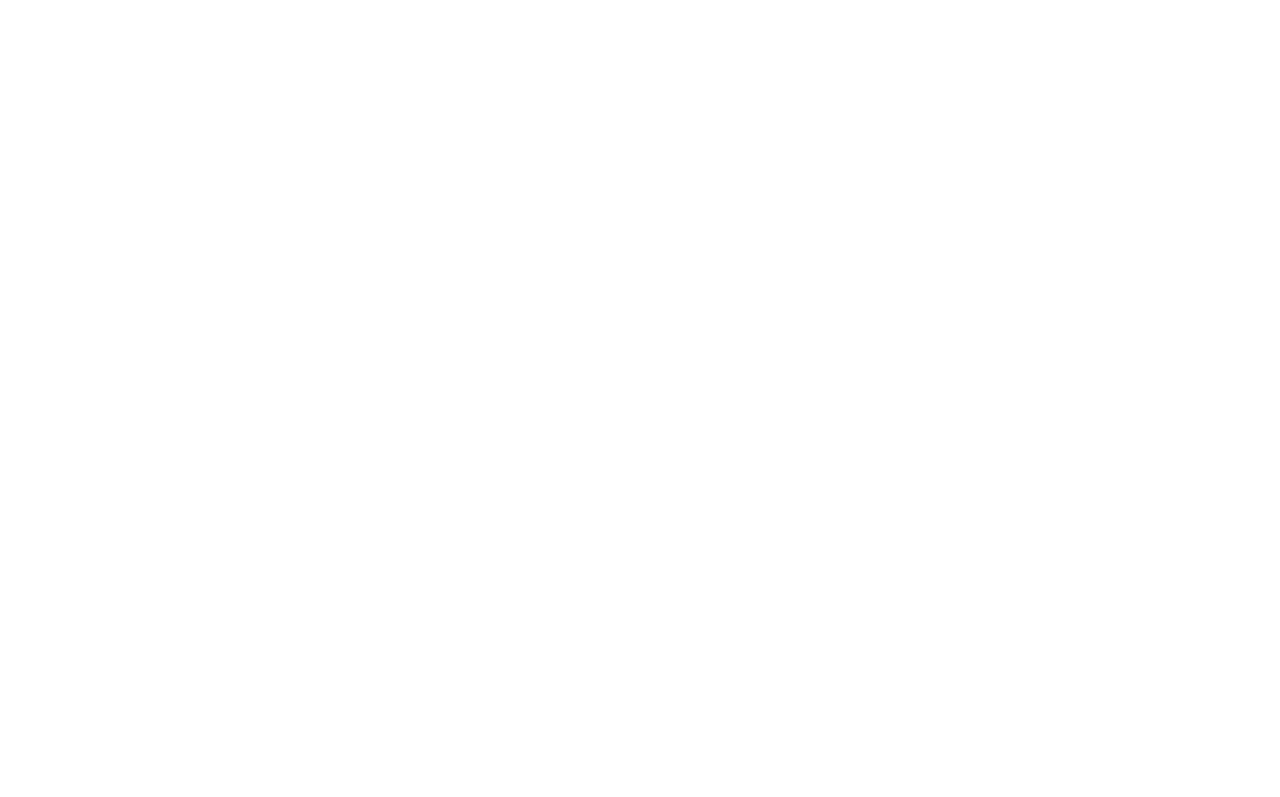
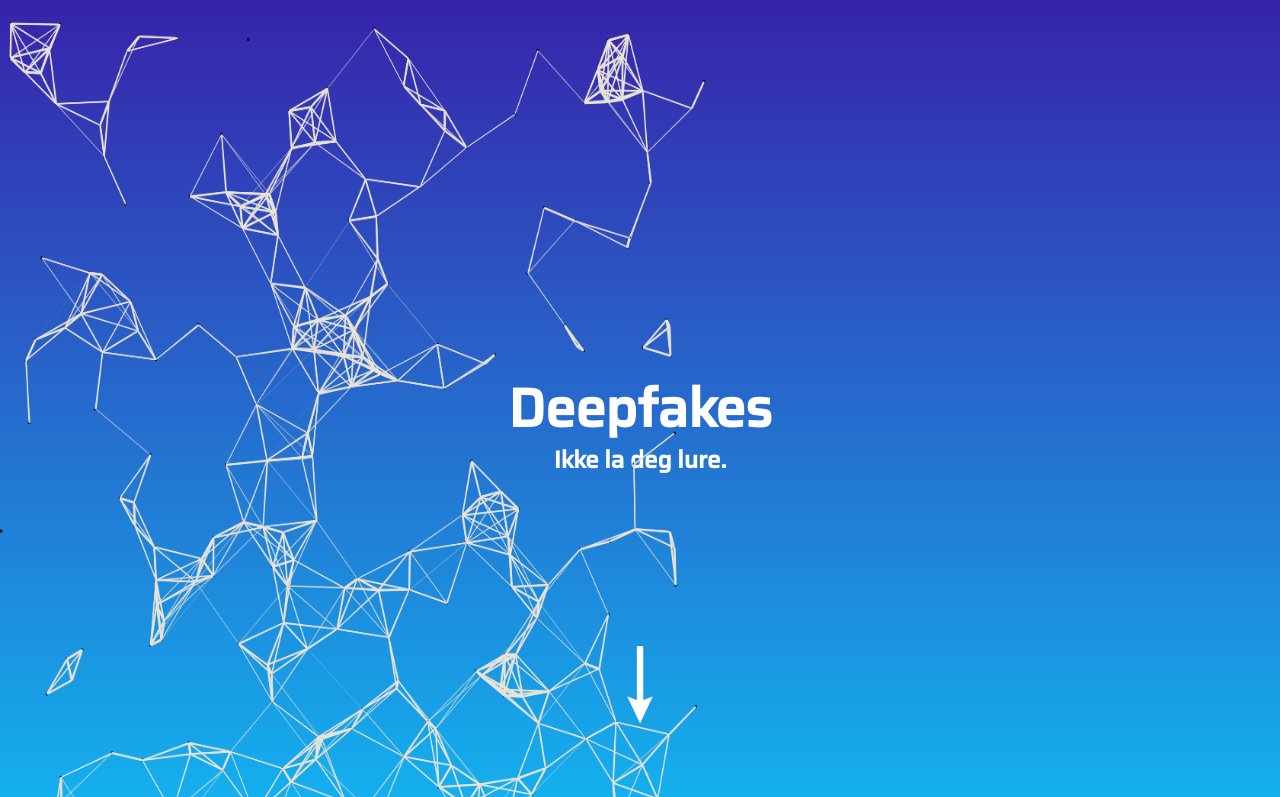
Before and after one commit to VictorH04/Medietilsynet-Deepfakes-SchoolProject, a website: page index.html in a window 1280 px wide. Shown: the top 797 px of the page. Drawn offline with Linux system fonts and the light colour scheme; animation ran at ten frames a second.

Commit message:
Added three new sections with animation, info and styling

```diff
--- a/JS/app.js
+++ b/JS/app.js
@@ -0,0 +1,61 @@
+// line 2-7 A function that draws a line between two particles
+function line(particle, particle2) {
+	context.beginPath();
+	context.moveTo(particle.x, particle.y);
+	context.lineTo(particle2.x, particle2.y);
+	context.stroke();
+}
+
+// Line 18: clearing the previous frame
+// Line 19 to 41: For each particle
+// Line 22 to 31: Check with every other particle
+// Line 23: Make sure you're not checking a particle with itself
+// Line 25 to 26: calculate approximate distance between particles (a sum of differences in the X and Y axles). You could use the actual distance [sqrt(distanceX^2+distanceY^2)], but that just slows things down and is not really visible.
+// Line 23 to 26: If the distance is lower than the threshold, the width and the color of the line.
+// Line 35 to 36: The Particle moves in both dimensions
+// Line 34 and 36: Bounce off the edges
+function animate() {
+	context.clearRect(0, 0, canvas.width, canvas.height);
+	for (let i = 0; i < maxParticles; i++) {
+		let particle = particles[i];
+		context.fillRect(particle.x - particleSize / 2, particle.y - particleSize / 2, particleSize, particleSize);
+		for (let j = 0; j < maxParticles; j++) {
+			if (i != j) {
+				let particle2 = particles[j];
+				let distanceX = Math.abs(particle2.x - particle.x);
+				let distanceY = Math.abs(particle2.y - particle.y);
+				if (distanceX < threshold && distanceY < threshold) {
+					context.lineWidth = (threshold * 2 - (distanceX + distanceY)) / 50;
+					context.strokeStyle = '#E9E3D7';
+					line(particle, particle2);
+				}
+			}
+		}
+		particle.x = particle.x + particle.vx;
+		particle.y = particle.y + particle.vy;
+		if (particle.x > canvas.width - particleSize || particle.x < particleSize) particle.vx = -particle.vx;
+		if (particle.y > canvas.height - particleSize || particle.y < particleSize) particle.vy = -particle.vy;
+	}
+	window.requestAnimationFrame(animate);
+}
+
+// Line 48 to 53: Setting up Variables and parameters
+//Line 54 to 61: Initialize the particles with random coordinates and speeds.
+//Line 64: Start everything.
+let canvas = document.getElementById('myCanvas');
+let context = canvas.getContext('2d');
+let particles = [];
+let particleSize = 3;
+let maxParticles = 400;
+let threshold = 75;
+for (let i = 0; i < maxParticles; i++) {
+	let particle = {
+		x: Math.random() * canvas.height,
+		y: Math.random(5) * canvas.width,
+		vx: Math.random(),
+		vy: Math.random(),
+	};
+	particles.push(particle);
+}
+// context.fillstyle = 'blue';
+animate();
--- /dev/null
+++ b/SASS/base/_base.scss
@@ -0,0 +1,136 @@
+/* ===== Universal Things ===== */
+
+:root {
+    //* COLORS
+    --lightblue1: #116cbb;
+    --lightblue2: #5aa5d4;
+
+    --darkblue1: #0C5DA4;
+    --darkblue2: #467e95;
+
+    --red1: #c13a01;
+
+    --cardboard: #E9E3D7;
+
+    --winered-dark: #4f0415;
+    --winered-light: #a11d24;
+
+    --lightpink: #e3afbb;
+
+    --yellow: #f7c72c;
+    --green: #85c442;
+
+    //* SHADOWS
+    --shadow-light-1: 0 3.5rem 4rem rgba(0, 0, 0, .4);
+    --shadow-dark-1: 0 2rem 6rem rgba(0, 0, 0, .4);
+    --shadow-dark-2: 0 2rem 4rem rgba(0, 0, 0, .6);
+    --shadow-dark-3: 0 1.5rem 7rem rgba(0, 0, 0, .8);
+    --shadow-light-4: 0 10px 20px rgba(0, 0, 0, 0.19), 0 6px 6px rgba(0, 0, 0, 0.23);
+
+    //* BORDERS
+    --border-bottom-1: .2rem solid #000;
+    --border-bottom-2: .5rem solid #f47d3b;
+    --border-bottom-3: .5rem solid #48ABC7;
+    --border-bottom-4: .1rem solid #ffd300;
+    --border-bottom-5: .5rem solid #ffd300;
+    --border-bottom-6: .2rem solid #40437c;
+    --border-bottom-7: .5rem solid #fff;
+    --border-bottom-8: .5rem solid #5e91b4;
+    --border-bottom-9: .3rem solid #f47d3b;
+
+    --border-1: .5rem solid #48ABC7;
+    --border-2: .5rem solid #fff;
+
+    //* MARGINS
+    --title-margin: 5rem;
+    --top-margin: 2.5rem;
+    --bottom-margin: 2.5rem;
+    --left-margin: 5rem;
+
+    //* PADDINGS
+    --title-padding: 5rem 5rem;
+    --big-padding: 7.5rem 5rem;
+
+
+    //* FONT-SIZES
+    --fs-heading-big: 6.75rem;
+    --fs-heading-medium: 4.5rem;
+    --fs-heading: 3rem;
+    --fs-title: 2.5rem;
+    --fs-text-big: 2rem;
+    --fs-text: 1.5rem;
+}
+
+/* MEDIA QUERY SIZES */
+$bp-largest: 75em; // 1200px === 75em
+$bp-large: 68.75em; // 1100px === 68.75em
+$bp-medium: 56.25em; // 900px === 56.25em
+$bp-small: 37.5em; // 600px === 37.5em
+$bp-smallest: 31.25em; // 500px === 31.25em
+$bp-phone: 23.75em; // 380px === 23.75em
+
+*,
+*::after,
+*::before {
+    margin: 0;
+    padding: 0;
+    box-sizing: inherit;
+}
+
+html {
+    // ! This defines what 1rem is.
+    font-size: 62.5%;
+    box-sizing: border-box;
+    font-family: 'Saira', sans-serif;
+    min-height: 100vh;
+    scroll-behavior: smooth;
+    background-image: linear-gradient(to  bottom, #3723aa, #14b0ee);
+    // background-repeat: no-repeat;
+    background-attachment: fixed;
+
+    @media screen and (min-width: $bp-largest) {}
+
+    @media screen and (min-width: $bp-large) {
+        font-size: 50%;
+    }
+
+    @media screen and (max-width: $bp-medium) {}
+
+    @media screen and (max-width: 800px) {}
+
+
+    @media screen and (max-width: $bp-small) {
+        // font-size: 25%;
+    }
+
+    @media screen and (max-width: $bp-smallest) {}
+
+    @media screen and (max-width: 440px) {}
+
+    @media screen and (max-width: $bp-phone) {}
+
+    // // MEDIA QUERY
+    // @media screen and (max-width: $bp-large) {
+    //     font-size: 50%;
+    // }
+
+    // @media screen and (max-width: $bp-small) {
+    //     font-size: 25%;
+    // }
+
+}
+
+body {
+    position: relative;
+    box-sizing: border-box;
+    min-height: 100vh;
+    // min-height: 100vh;
+    // min-width: 100vw;
+    // display: grid;
+    // place-items: center;
+    overflow-x: hidden;
+    // overflow-y: scroll;
+    scroll-behavior: smooth;
+
+    font-family: Saira, sans-serif;
+}
--- /dev/null
+++ b/SASS/base/_layout.scss
@@ -0,0 +1,143 @@
+.topsection {
+    // background-image: linear-gradient(to right bottom, #3723aa, #14b0ee);
+    color: #fff;
+
+    display: flex;
+    justify-content: center;
+    align-items: center;
+    z-index: -1;
+    height: 100vh;
+    width: 100vw;
+
+    &-title {
+        font-size: var(--fs-heading-big);
+        position:absolute;
+        margin-top: 2rem;
+        z-index:1;
+
+        animation-name: glideIn;
+        animation-duration: 2s;
+        animation-iteration-count: 1;
+    }
+
+    &-undertitle {
+        font-size: var(--fs-heading);
+        position:absolute;
+        margin-top: 15rem;
+        z-index:1;
+        opacity: 0;
+
+        animation-name: showIn;
+        animation-delay: 1300ms;
+        animation-duration: 2s;
+        animation-fill-mode: forwards;
+    }
+
+    &-downarrow {
+        font-size: 12.5rem;
+        position:absolute;
+        margin-top: 70rem;
+        z-index:50;
+        text-decoration: none;
+        color: #fff;
+    }
+
+    &-canvas {
+    z-index: 1;
+    height: 100vh;
+    width: 100vw;
+    }
+
+}
+
+.whatsection {
+    min-height: 100vh;
+    display: flex;
+    flex-direction: column;
+
+
+    &-title {
+        color: #Fff;
+        padding: var(--title-padding);
+        font-size: var(--fs-heading-medium);
+    }
+
+    &-downarrow {
+        margin: 2.5rem auto;
+        font-size: 12.5rem;
+        z-index:50;
+        text-decoration: none;
+        color: #fff;
+    }
+
+    &-wrapper {
+
+        &_text {
+            align-items: center;
+            width: 60%;
+            margin-left: 5rem;
+
+            color: #fff;
+
+            font-size: var(--fs-text-big);
+            font-weight: 400;
+
+            margin-top: -.5rem;
+            padding: 2rem 2rem;
+
+            border-left: var(--border-2);
+            border-bottom: var(--border-2);
+        }
+
+        &_picture {
+            margin-left: 5rem;
+
+            border-left: var(--border-2);
+            border-bottom: var(--border-2);
+        }
+
+        &_picture2 {
+            margin-left: 5rem;
+            height: 70rem;
+
+            border-left: var(--border-2);
+            border-bottom: var(--border-2);
+        }
+
+}
+
+}
+
+.whatsection2 {
+    height: 100vh;
+    // background-color: #fff;
+
+    &-title {
+        color: #Fff;
+        padding: var(--title-padding);
+        font-size: var(--fs-heading-medium);
+    }
+}
+
+
+@keyframes glideIn {
+    from {
+        margin-right: 100%;
+
+      }
+
+      to {
+        margin-left: 0%;
+      }
+}
+
+@keyframes showIn {
+    from {
+        opacity: 0;
+
+      }
+
+      to {
+        opacity: 1;
+      }
+}
--- a/SASS/main.scss
+++ b/SASS/main.scss
@@ -0,0 +1,2 @@
+@import "base/_base.scss";
+@import "base/_layout.scss";
--- a/index.html
+++ b/index.html
@@ -5,12 +5,64 @@
         <meta charset="utf-8">
         <meta http-equiv="X-UA-Compatible" content="IE=edge">
         <title>Medietilsynet | Deepfakes</title>
-        <meta name="description" content="">
+        <meta name="Medietilsynet | Deepfakes" content="Deepfakes">
         <meta name="viewport" content="width=device-width, initial-scale=1">
         <link rel="stylesheet" href="CSS/style.css">
+        <link href="https://fonts.googleapis.com/css?family=Saira:300,400,500&display=swap" rel="stylesheet">
     </head>
     <body>
 
+        <section class="topsection">
+
+            <h1 class="topsection-title">Deepfakes</h1>
+
+            <h3 class="topsection-undertitle">Ikke la deg lure.</h3>
+
+            <a href="#whatsection" class="topsection-downarrow downarrow">&darr;</a>
+
+            <canvas id="myCanvas" class="topsection-canvas" width="1680" height="900"></canvas>
+
+        </section>
+
+        <section id="whatsection" class="whatsection">
+
+            <h1 class="whatsection-title">Hva er Deepfakes ?</h1>
+
+
+            <div class="whatsection-wrapper">
+
+            <p class="whatsection-wrapper_text">
+                Deepfakes utnytter kunstig intelligens for å lage videoer og lydinnhold det er svært vanskelig å avsløre som falskt.
+                <br><br>
+                Deepfakes er en måte å bruke kunstig intelligens for å endre på video- og lydmateriale. Stemmer og ansikter ser ut som kjente mennesker i kjente omgivelser, men de er manipulert. Det kan være lett å lage og vanskelig å avsløre. Derfor er kjennskap til deepfakes viktig for å ha en god kritisk medieforståelse, og kunne avsløre falskt innhold.
+                <!-- <br><br>
+                Begrepet «deepfake» ble for alvor kjent i 2017, da en bruker på nettsamfunnet Reddit viste verden hvor lett det var å manipulere kjendisfjes inn i ansiktene til pornoskuespillere. -->
+                 </p>
+
+            <img src="/img/Deepfake-bilde.png" alt="Deepfake comparisson picture" class="whatsection-wrapper_picture" srcset="">
+
+            <p class="whatsection-wrapper_text">
+                I forbindelse med det amerikanske presidentvalget i 2016 ble «fake news» et begrep. Kombinert med en teknologi som blir bedre, billigere og mer tilgjengelig for hver time som går, kan deepfakes bidra til at sannhet blir relativt og at man i større grad kan kan velge hvilken sannhet man vil tro på. Og det er skummelt.
+                <br><br>
+            </p>
+
+            <img src="/img/fakenews.png" alt="Deepfake comparisson picture" class="whatsection-wrapper_picture2" srcset="">
+
+            <p class="whatsection-wrapper_text">
+            Til tross for at teknologien har utviklet seg i en rasende fart de siste årene, er det heldigvis ikke slik at alle kan produsere troverdige deepfakes med et strategisk plassert tastetrykk – i det minste ikke ennå.
+            </p>
+
+        </div>
+
+            <a href="#whatsection2" class="whatsection-downarrow">&darr;</a>
+
+        </section>
+
+        <section id="whatsection2" class="whatsection2">
+
+            <h1 class="whatsection2-title">Konsekvenser & Handlinger</h1>
+
+        </section>
 
         <script src="JS/app.js"></script>
     </body>
--- /dev/null
+++ b/text/kilder.txt
@@ -0,0 +1 @@
+https://www.online.no/sikkerhet/deep-fake-bekymrer-ekspertene/
```
Also changed, not shown: package.json (added, +31 -0 lines), CSS/style.css, SASS/_base/_base.scss (deleted), SASS/_base/_layout.scss (deleted), img/Deepfake-bilde.png (added), img/fakenews.png (added), img/medietilsynet small1.png (added), 2 other files.
